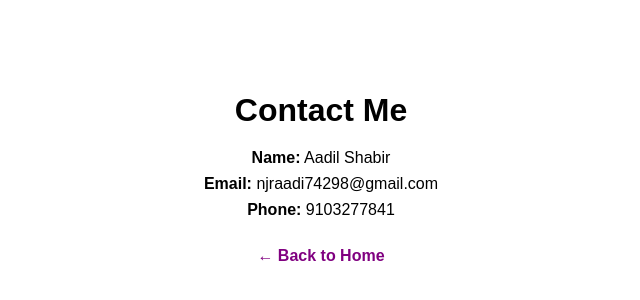
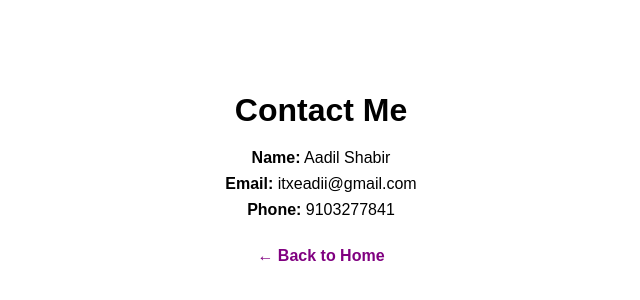
Before and after one commit to njreadii11/website-project, a plain HTML site: page contact.html in a window 1280 px wide. Shown: the part 232-532 px from the top of the page, 319-959 px from the left. Drawn offline with Linux system fonts and the light colour scheme.

Commit message:
Update contact.html
Signed-off-by: njreadii11 <njraadii74298@gmail.com>

```diff
--- a/contact.html
+++ b/contact.html
@@ -41,7 +41,7 @@
     <div class="contact-box">
         <h1>Contact Me</h1>
         <p><b>Name:</b> Aadil Shabir</p>
-        <p><b>Email:</b> njraadi74298@gmail.com</p>
+        <p><b>Email:</b> itxeadii@gmail.com</p>
         <p><b>Phone:</b> 9103277841</p>
 
         <a href="index.html">← Back to Home</a>
```
